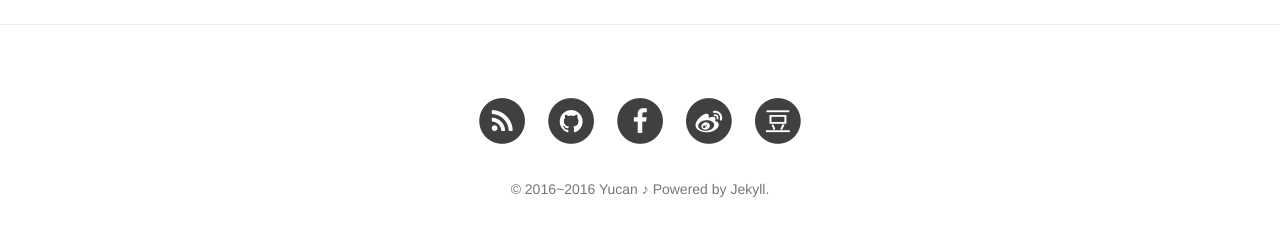
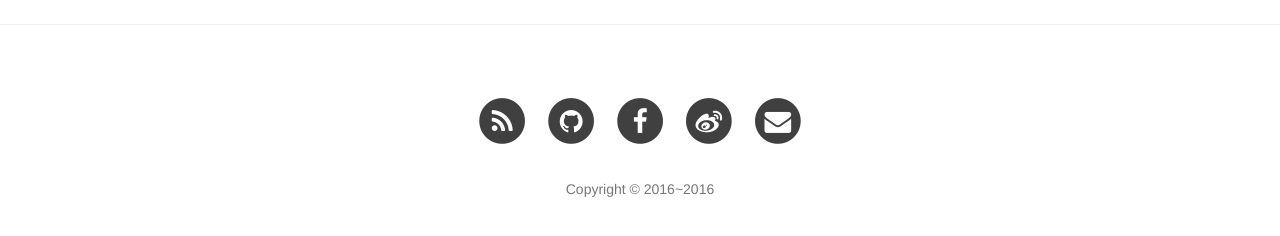
Before and after one commit to zhyucan/zhyucan.github.io, a Jekyll site: the page built from index.html, in a window 1280 px wide. Shown: the part 445-681 px from the top of the page. Built offline with Jekyll 4.4.1, drawn with Linux system fonts in a browser that asks for light colours; nearby versions of some CDN libraries; the list of posts is cut into pages by our own code.

Commit message:
add email; del douban; al copyright

```diff
--- a/_config.yml
+++ b/_config.yml
@@ -23,6 +23,7 @@ github_username: zhyucan
 facebook_username: zhyucan
 weibo_username: 123152014
 zhihu_username: yucan
+email_username: zhyucan@gmail.com
 
 # Build settings
 # use Github Flavored Markdown !important
--- a/_includes/footer.html
+++ b/_includes/footer.html
@@ -77,7 +77,7 @@
                     {% endif %}
                     -->
 
-
+                    <!--
                     {% if site.douban_username %}
                     <li>
                         <a href="http://www.douban.com/people/{{ site.douban_username }}">
@@ -88,13 +88,25 @@
                         </a>
                     </li>
                     {% endif %}
+                    -->
+
+                    {% if site.email_username %}
+                    <li>
+                        <a href="mailto:{{ site.email_username }}">
+                            <span class="fa-stack fa-lg">
+                                <i class="fa fa-circle fa-stack-2x"></i>
+                                <i class="fa fa-envelope fa-stack-1x fa-inverse"></i>
+                            </span>
+                        </a>
+                    </li>
+                    {% endif %}
 
 
+                <p class="copyright text-muted">
+                Copyright &copy; {{ site.copyright_name }} 2016~{{ site.time | date: '%Y' }}
+                </p>
 
-                </ul>
-                <p class="copyright text-muted">
-                &copy; 2016~{{ site.time | date: '%Y' }} {{ site.owner.name }} ♪ Powered by Jekyll.
-                </p>
+
             </div>
         </div>
     </div>
```
